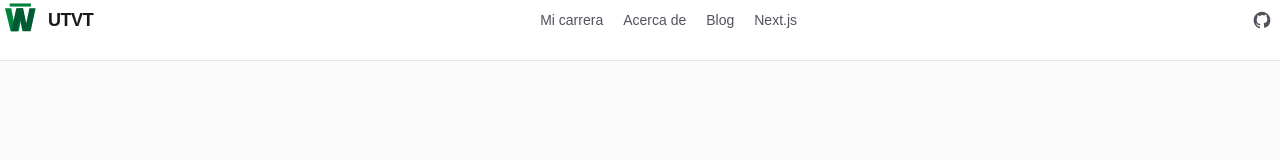
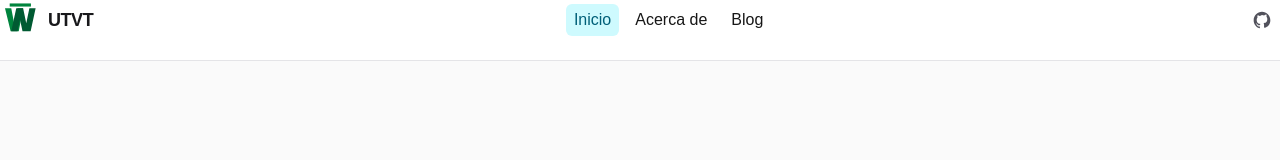
Before and after one commit to Jafet-s/first-steps, a Next.js app: page / in a window 1280 px wide. Shown: the top 160 px of the page. Built offline with nearby package versions, Linux system fonts and the light colour scheme.

Commit message:
optimizacion del Header

```diff
--- a/app/components/layout/header.tsx
+++ b/app/components/layout/header.tsx
@@ -1,4 +1,5 @@
 import Link from "next/link";
+import Navigation from "../utils/Navigation";
 
 function Header(){
 
@@ -37,29 +38,7 @@
                 <span>UTVT</span>
             </Link>
 
-            <nav aria-label="Navegacion principal" className="order-3 w-full sm:order-0 sm:w-auto">
-                <ul className="flex items-center gap-5 overflow-x-auto text-sm font-medium text-zinc-600 dark:text-zinc-400">
-                    <li>
-                        <Link href="/">
-                            Mi carrera
-                        </Link>
-                    </li>
-                    <li>
-                        <Link href="/about">
-                            Acerca de
-                        </Link>
-                    </li>
-
-                    <li>
-                        <Link
-                            href="/blog">
-                            Blog
-                        </Link>
-                    </li>
-
-                    <li><a className="whitespace-nowrap transition-colors hover:text-cyan-600 dark:hover:text-cyan-400" href="https://nextjs.org/docs/app/getting-started/project-structure">Next.js</a></li>
-                </ul>
-            </nav>
+                  <Navigation />
 
       <div className="flex items-center gap-2">
         <a
--- /dev/null
+++ b/app/components/utils/Navigation.tsx
@@ -0,0 +1,22 @@
+"use client";
+
+import NavigationLink from "@/app/components/utils/NavigationLink";
+import type { NavigationItem } from "@/app/types/navigation";
+
+const navigationItems: NavigationItem[] = [
+	{ href: "/", label: "Inicio" },
+	{ href: "/about", label: "Acerca de" },
+	{ href: "/blog", label: "Blog" },
+];
+
+function Navigation() {
+	return (
+		<nav aria-label="Navegación principal" className="flex items-center gap-2">
+			{navigationItems.map((item) => (
+				<NavigationLink key={item.href} {...item} />
+			))}
+		</nav>
+	);
+}
+
+export default Navigation;
--- /dev/null
+++ b/app/components/utils/NavigationLink.tsx
@@ -0,0 +1,40 @@
+import { NavigationItem } from "@/app/types/navigation";
+import Link from "next/link";
+import { usePathname } from "next/navigation";
+
+function NavigationLink({
+  href,
+  label,
+}: NavigationItem) {
+  const pathname = usePathname();
+
+  console.log("pathname", pathname);
+
+  const isActive =
+    pathname === href ||
+    (href !== "/" && pathname.startsWith(`${href}/`));
+
+  const className = `
+    whitespace-nowrap
+    rounded-md
+    px-2
+    py-1
+    transition-colors
+    ${isActive
+      ? " bg-cyan-100 text-cyan-800 dark:bg-cyan-950 dark:text-cyan-200"
+      : " hover:text-cyan-600 dark:hover:text-cyan-400"
+    }
+  `;
+
+  return (
+    <Link
+      href={href}
+      className={className}
+      aria-current={isActive ? "page" : undefined}
+    >
+      {label}
+    </Link>
+  );
+}
+
+export default NavigationLink;
--- /dev/null
+++ b/app/data/navigation-items.tsx
@@ -0,0 +1,14 @@
+import { NavigationItem } from "../types/navigation";
+
+export const navigationItems = [{
+    href: "/",
+    label: "Mi carrera",
+},
+{
+    href: "/about",
+    label: "Acerca de",
+},
+{
+    href: "/blog",
+    label: "Blog",
+}] satisfies NavigationItem[];
--- /dev/null
+++ b/app/types/navigation.ts
@@ -0,0 +1,4 @@
+export type NavigationItem = {
+  href: string;
+  label: string;
+}
```
Lines whose indentation alone changed are shown as unchanged.
